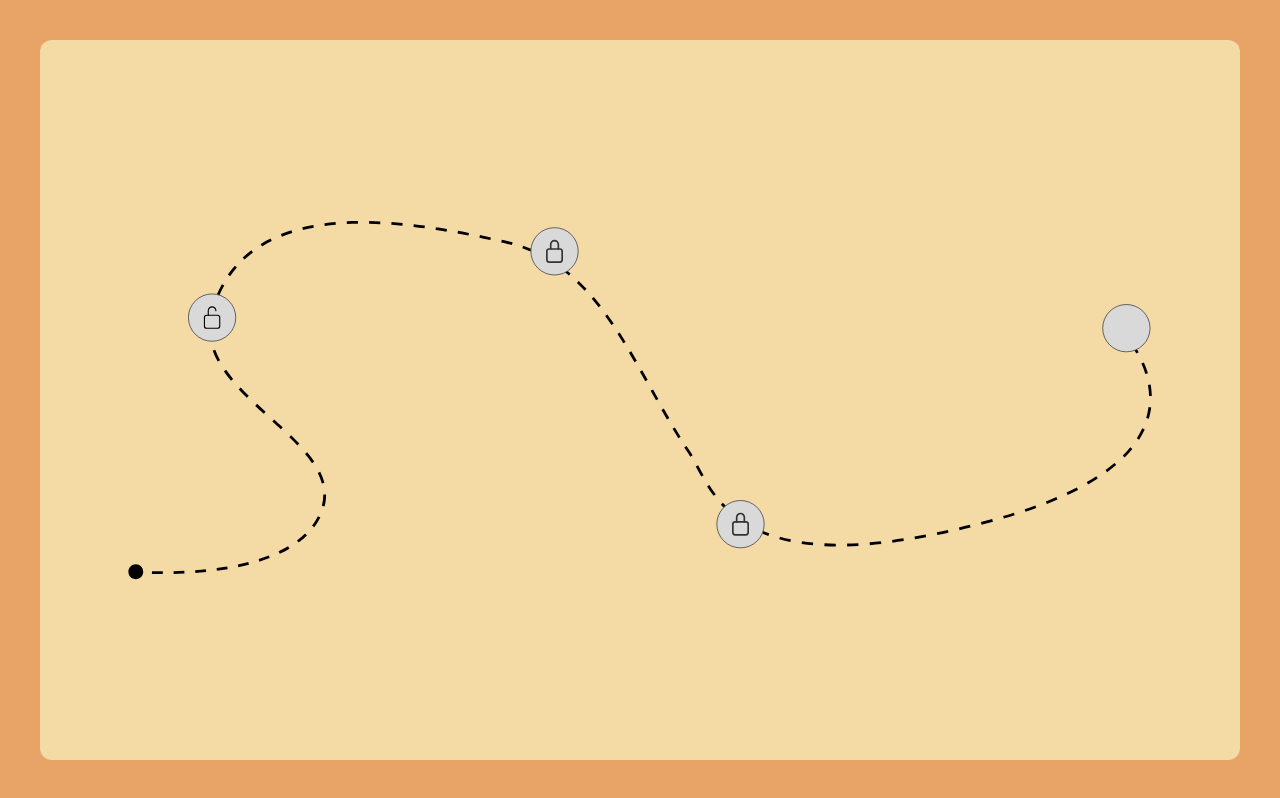
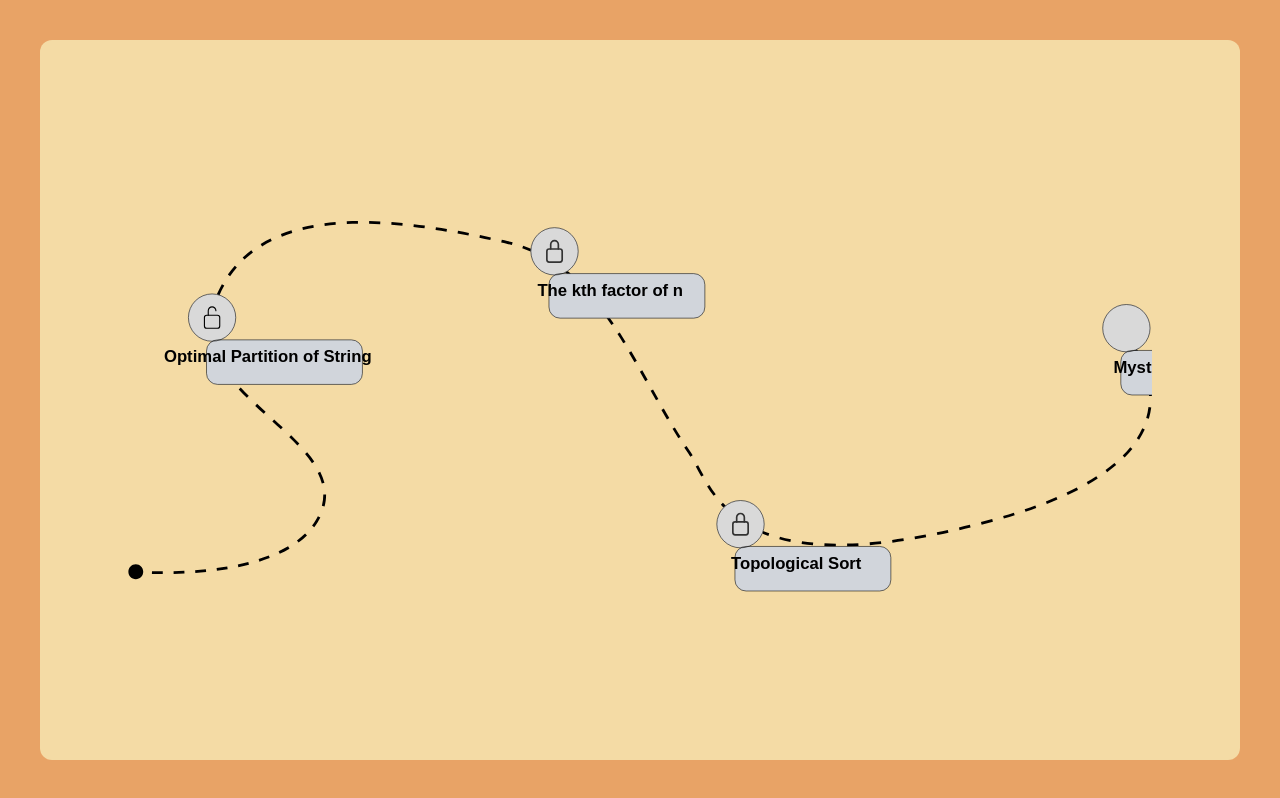
Before and after one commit to Kartikay-0111/DSAfied, a React (Vite) app in the folder client/: page / in a window 1280 px wide. Built offline with nearby package versions, Linux system fonts and the light colour scheme.

Commit message:
feat: Add animations

```diff
--- a/client/package.json
+++ b/client/package.json
@@ -11,6 +11,7 @@
   },
   "dependencies": {
     "lucide-react": "^0.469.0",
+    "motion": "^11.15.0",
     "react": "^18.3.1",
     "react-dom": "^18.3.1"
   },
--- a/client/src/components/Treasure.jsx
+++ b/client/src/components/Treasure.jsx
@@ -1,11 +1,31 @@
-import React, { useState } from "react";
+import React, { useEffect, useState } from "react";
+import { motion } from "motion/react";
+// import { useInView } from "motion/react";
+import { animate, inView } from "motion";
 
 export default function Treasure() {
+  useEffect(() => {
+  inView("svg", ({ target }) => {
+    animate(
+      target.querySelectorAll("rect, text"),
+      { opacity: [0, 1], width: [0, 280] },
+      { duration: 2, easing: [0.17, 0.55, 0.55, 1] }
+    );
+  });
+}, [])
+
   const [hoveredNode, setHoveredNode] = useState(null);
 
   // Mock data for nodes
   const nodes = [
-    { id: 1, title: "Optimal Partition of String", x: 151, y: 174, r: 43, locked: true},
+    {
+      id: 1,
+      title: "Optimal Partition of String",
+      x: 151,
+      y: 174,
+      r: 43,
+      locked: true,
+    },
     { id: 2, title: "The kth factor of n", x: 766, y: 55, r: 43, locked: true },
     { id: 3, title: "Topological Sort", x: 1100, y: 545, r: 43, locked: true },
     { id: 4, title: "Mystery question", x: 1793, y: 193, r: 43, locked: true },
@@ -33,8 +53,33 @@ export default function Treasure() {
 
           {nodes.map((node) => {
             return (
-              <g key={node.id} xmlns="http://www.w3.org/2000/svg">
+              <g
+                key={node.id}
+                className="cursor-pointer"
+                xmlns="http://www.w3.org/2000/svg"
+              >
                 <circle cx={node.x} cy={node.y} r={node.r} fill="#D9D9D9" />
+
+                <rect
+                  x={node.x - 10}
+                  y={node.y + 40}
+                  width="280"
+                  height="80"
+                  rx="20"
+                  ry="20"
+                  className="fill-gray-300 stroke-black stroke-1"
+                ></rect>
+
+                <text
+                  x={node.x + 100}
+                  y={node.y + 80}
+                  textAnchor="middle"
+                  className="fill-black font-bold text-xl"
+
+                  style={{ fontFamily: "Arial, sans-serif", fontSize: "30" }}
+                >
+                  {node.title}
+                </text>
               </g>
             );
           })}
--- a/client/src/index.css
+++ b/client/src/index.css
@@ -1,3 +1,7 @@
 @tailwind base;
 @tailwind components;
 @tailwind utilities;
+
+.node-group{
+    cursor: pointer;
+}
```
Also changed, not shown: 1 other file (tests, documents, lock files or other folders).
